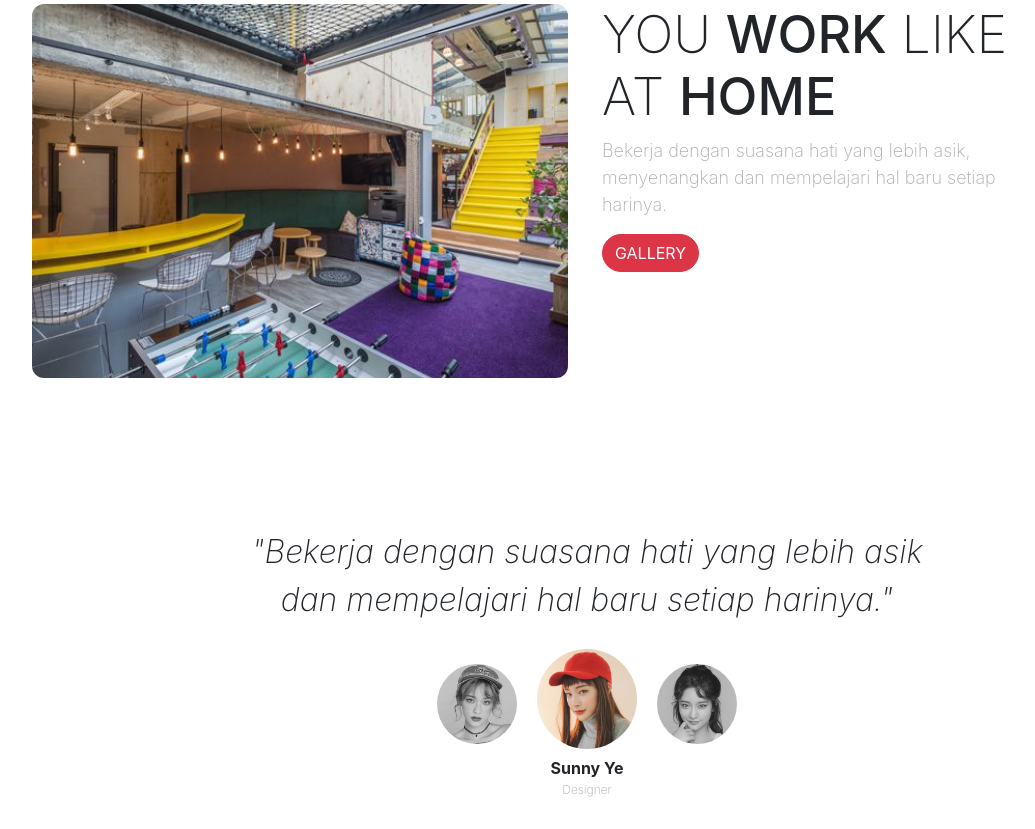
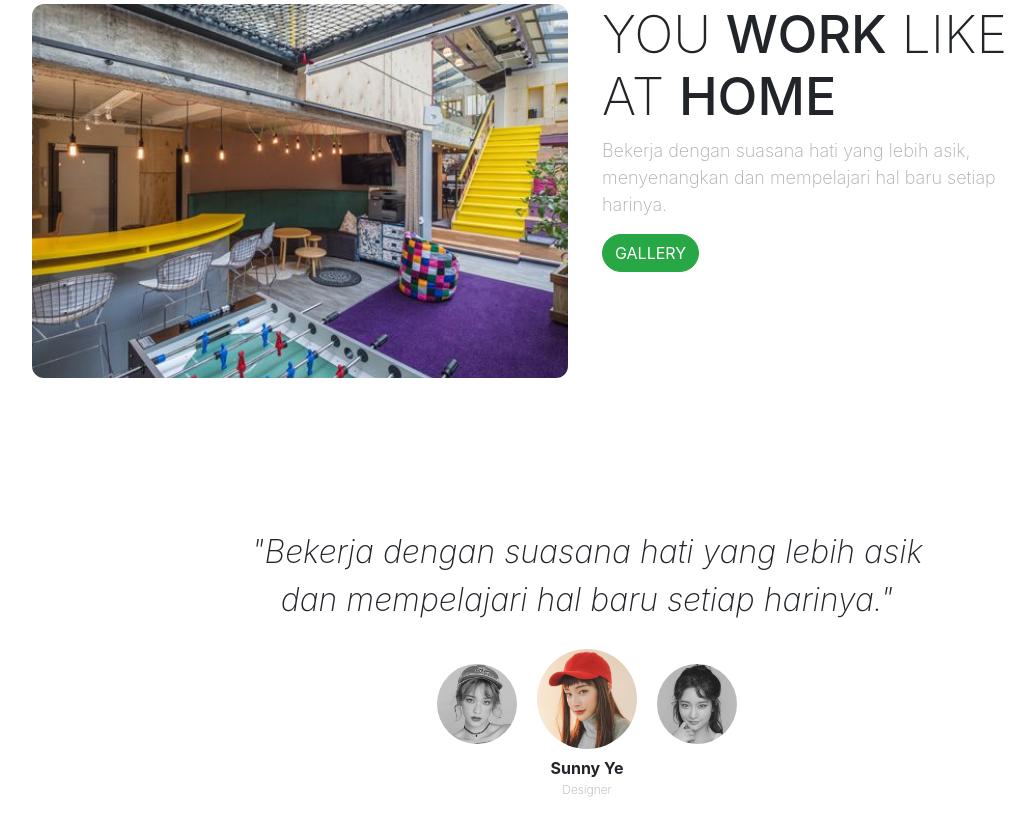
Before and after one commit to adityagus/magang-web, a plain HTML site: page index.html in a window 1280 px wide. Shown: the part 834-1663 px from the top of the page, without its empty margins (53-1088 px from the left). Drawn offline with nearby package versions, Linux system fonts and the light colour scheme; a web font is replaced by a local one.

Commit message:
mengubah warna tombol

```diff
--- a/index.html
+++ b/index.html
@@ -1,12 +1,14 @@
 <!doctype html>
 <html lang="en">
+
 <head>
   <!-- Required meta tags -->
   <meta charset="utf-8">
   <meta name="viewport" content="width=device-width, initial-scale=1, shrink-to-fit=no">
 
   <!-- Bootstrap CSS -->
-    <link rel="stylesheet" href="https://stackpath.bootstrapcdn.com/bootstrap/4.1.3/css/bootstrap.min.css" integrity="sha384-MCw98/SFnGE8fJT3GXwEOngsV7Zt27NXFoaoApmYm81iuXoPkFOJwJ8ERdknLPMO" crossorigin="anonymous">
+  <link rel="stylesheet" href="https://stackpath.bootstrapcdn.com/bootstrap/4.1.3/css/bootstrap.min.css"
+    integrity="sha384-MCw98/SFnGE8fJT3GXwEOngsV7Zt27NXFoaoApmYm81iuXoPkFOJwJ8ERdknLPMO" crossorigin="anonymous">
   <link rel="stylesheet" href="css/style.css">
 
   <!-- Google Fonts -->
@@ -14,6 +16,7 @@
 
   <title>Sandhika Galih</title>
 </head>
+
 <body>
 
 
@@ -21,7 +24,8 @@
   <nav class="navbar navbar-expand-lg navbar-light">
     <div class="container">
       <a class="navbar-brand" href="#">Sandhika</a>
-        <button class="navbar-toggler" type="button" data-toggle="collapse" data-target="#navbarNavAltMarkup" aria-controls="navbarNavAltMarkup" aria-expanded="false" aria-label="Toggle navigation">
+      <button class="navbar-toggler" type="button" data-toggle="collapse" data-target="#navbarNavAltMarkup"
+        aria-controls="navbarNavAltMarkup" aria-expanded="false" aria-label="Toggle navigation">
         <span class="navbar-toggler-icon"></span>
       </button>
       <div class="collapse navbar-collapse" id="navbarNavAltMarkup">
@@ -84,7 +88,7 @@
         <h2>You <span>Work</span> Like at <span>Home</span></h2>
         <p>Bekerja dengan suasana hati yang lebih asik, menyenangkan
           dan mempelajari hal baru setiap harinya.</p>
-          <a href="#" class="btn btn-danger tombol">Gallery</a>
+        <a href="#" class="btn btn-success tombol">Gallery</a>
       </div>
     </div>
     <!-- akhir Workingspace -->
@@ -124,8 +128,12 @@
 
   <!-- Optional JavaScript -->
   <!-- jQuery first, then Popper.js, then Bootstrap JS -->
-    <script src="https://code.jquery.com/jquery-3.3.1.slim.min.js" integrity="sha384-q8i/X+965DzO0rT7abK41JStQIAqVgRVzpbzo5smXKp4YfRvH+8abtTE1Pi6jizo" crossorigin="anonymous"></script>
-    <script src="https://cdnjs.cloudflare.com/ajax/libs/popper.js/1.14.3/umd/popper.min.js" integrity="sha384-ZMP7rVo3mIykV+2+9J3UJ46jBk0WLaUAdn689aCwoqbBJiSnjAK/l8WvCWPIPm49" crossorigin="anonymous"></script>
-    <script src="https://stackpath.bootstrapcdn.com/bootstrap/4.1.3/js/bootstrap.min.js" integrity="sha384-ChfqqxuZUCnJSK3+MXmPNIyE6ZbWh2IMqE241rYiqJxyMiZ6OW/JmZQ5stwEULTy" crossorigin="anonymous"></script>
+  <script src="https://code.jquery.com/jquery-3.3.1.slim.min.js"
+    integrity="sha384-q8i/X+965DzO0rT7abK41JStQIAqVgRVzpbzo5smXKp4YfRvH+8abtTE1Pi6jizo" crossorigin="anonymous"></script>
+  <script src="https://cdnjs.cloudflare.com/ajax/libs/popper.js/1.14.3/umd/popper.min.js"
+    integrity="sha384-ZMP7rVo3mIykV+2+9J3UJ46jBk0WLaUAdn689aCwoqbBJiSnjAK/l8WvCWPIPm49" crossorigin="anonymous"></script>
+  <script src="https://stackpath.bootstrapcdn.com/bootstrap/4.1.3/js/bootstrap.min.js"
+    integrity="sha384-ChfqqxuZUCnJSK3+MXmPNIyE6ZbWh2IMqE241rYiqJxyMiZ6OW/JmZQ5stwEULTy" crossorigin="anonymous"></script>
 </body>
+
 </html>
```
Lines whose indentation alone changed are shown as unchanged.
